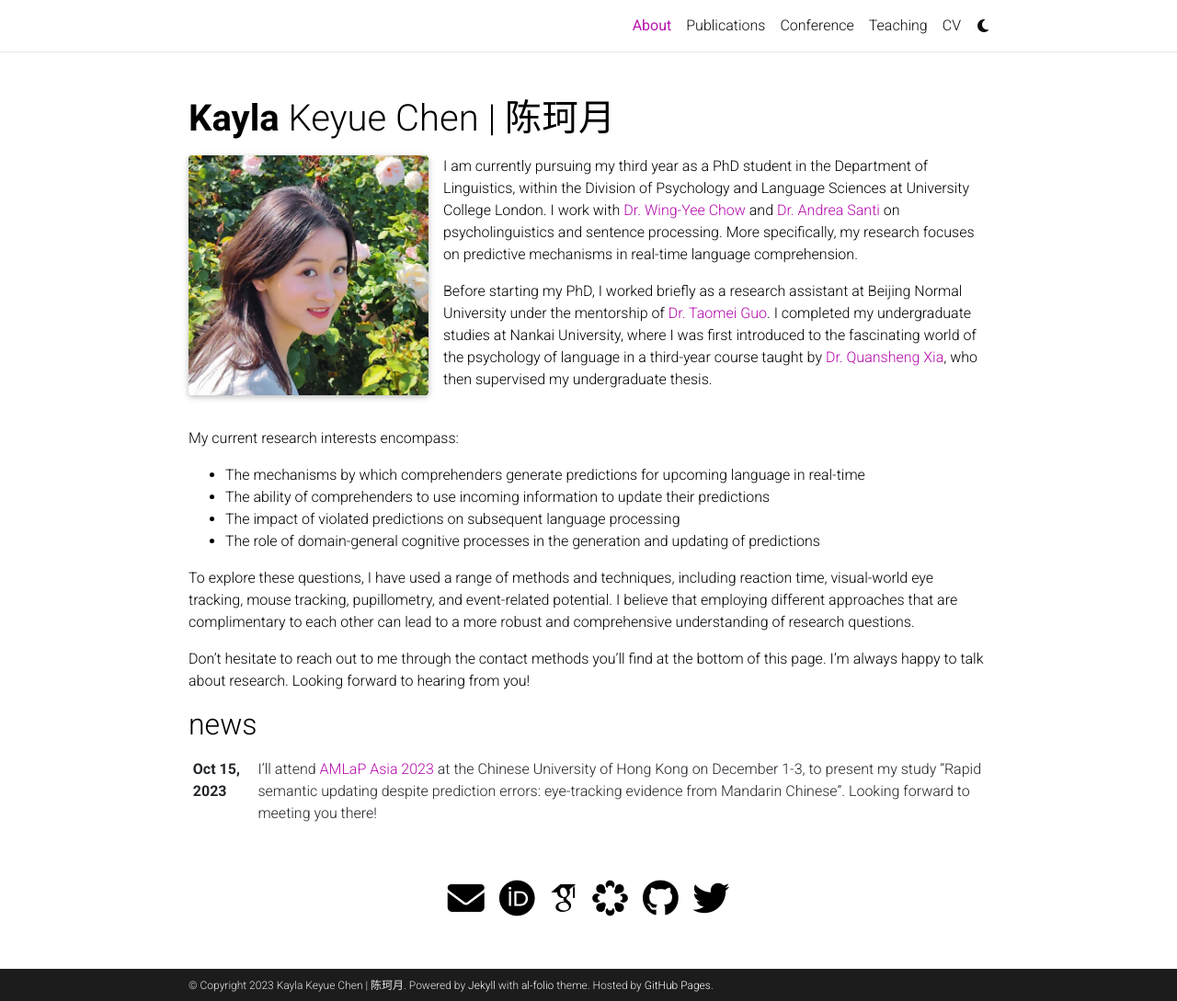
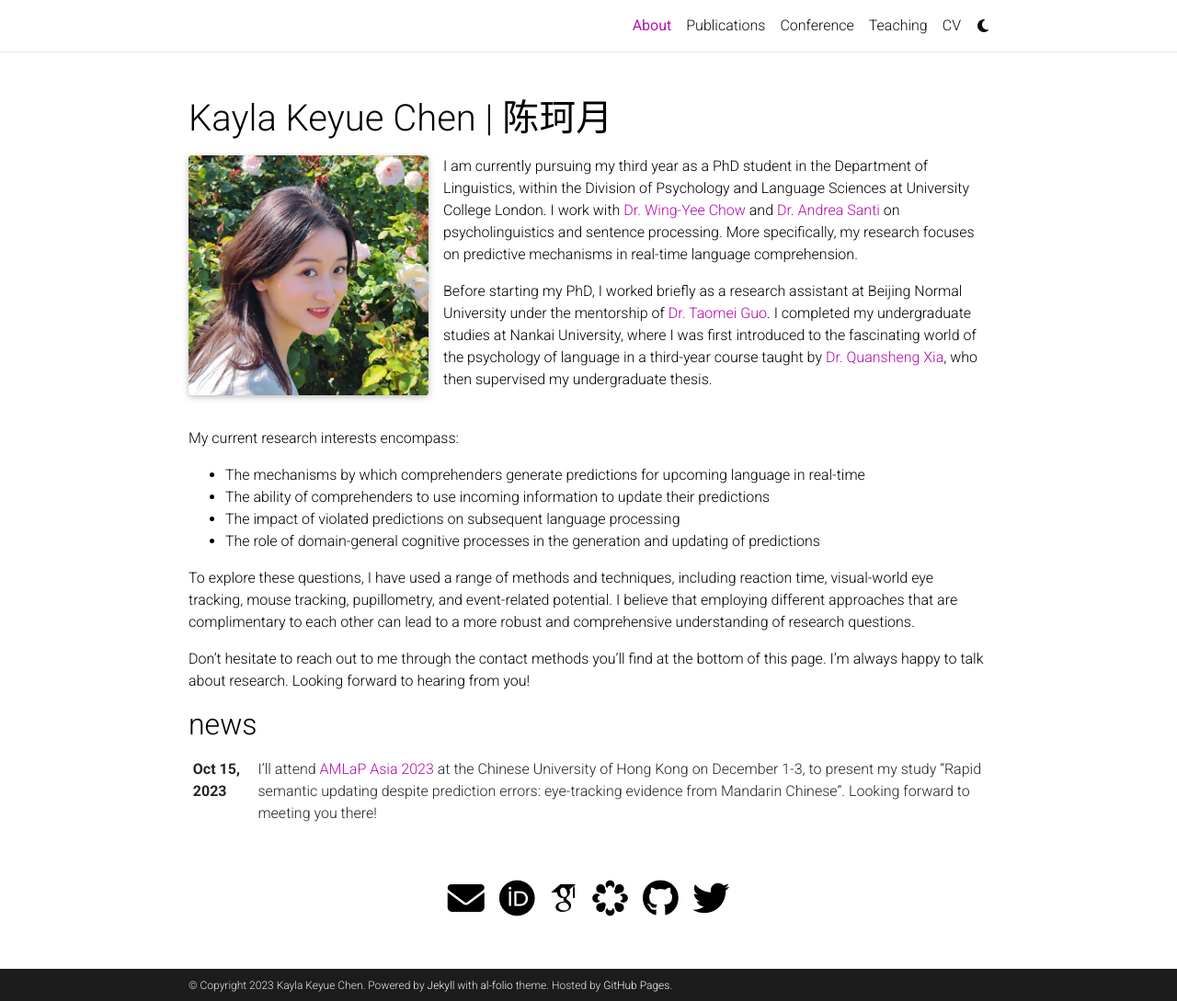
Before and after one commit to keyue-c/keyue-c.github.io, a Jekyll site: the page built from _pages/about.md, in a window 1280 px wide and 1089 px high. Shown: the whole window at 92% size. Built offline with Jekyll 4.4.1, drawn with Linux system fonts in a browser that asks for light colours; full-size pictures stand in for the smaller copies a plugin makes; some web fonts are replaced; comment, search, counter and statistics services are not loaded; a style sheet for code colours, icons or effects is not loaded; part of the change alters nothing that is shown.

```diff
--- a/_config.yml
+++ b/_config.yml
@@ -2,10 +2,10 @@
 # Site settings
 # -----------------------------------------------------------------------------
 
-title: blank # the website title (if blank, full name will be used instead)
+title: Kayla Keyue Chen | 陈珂月 # the website title (if blank, full name will be used instead)
 first_name: Kayla
 middle_name: Keyue
-last_name: Chen | 陈珂月
+last_name: Chen
 email: keyue.chen.19@ucl.ac.uk
 description:
 footer_text: > # the ">" symbol means to ignore newlines until "footer_text:"
```
